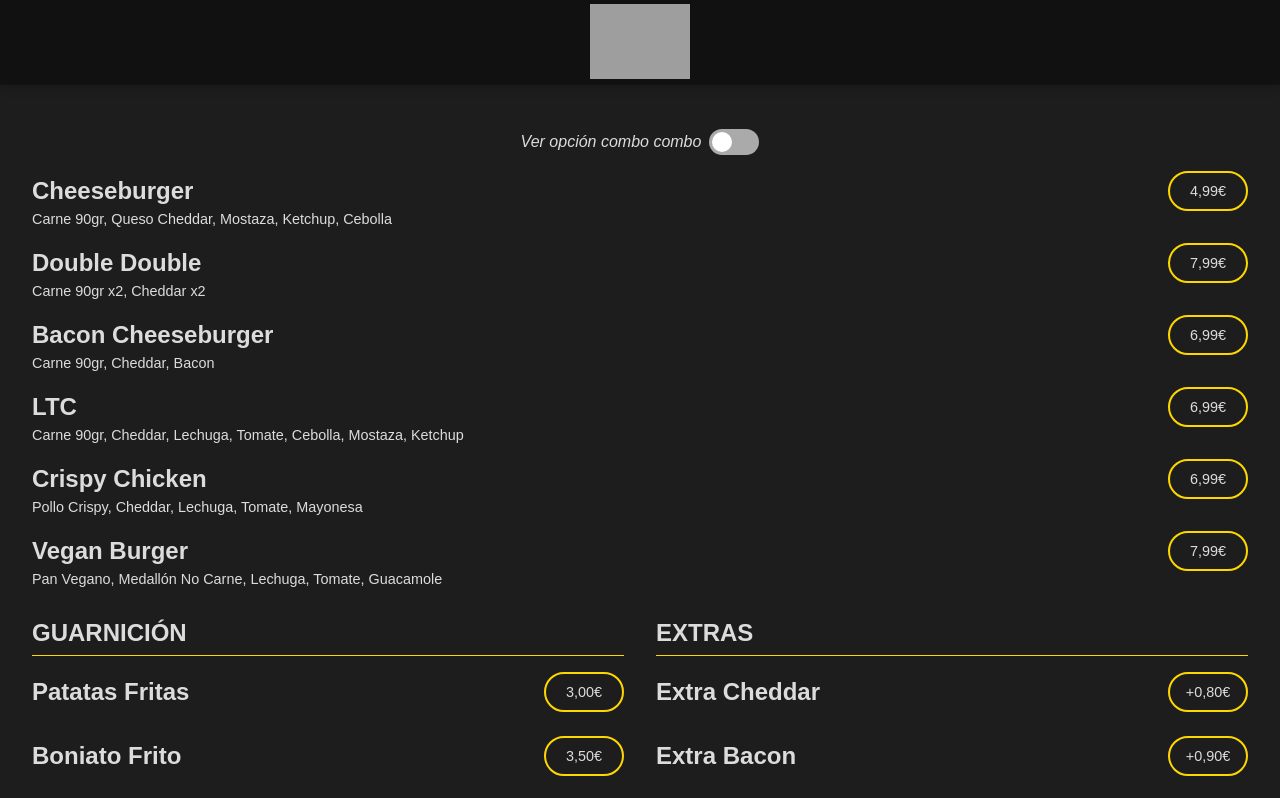
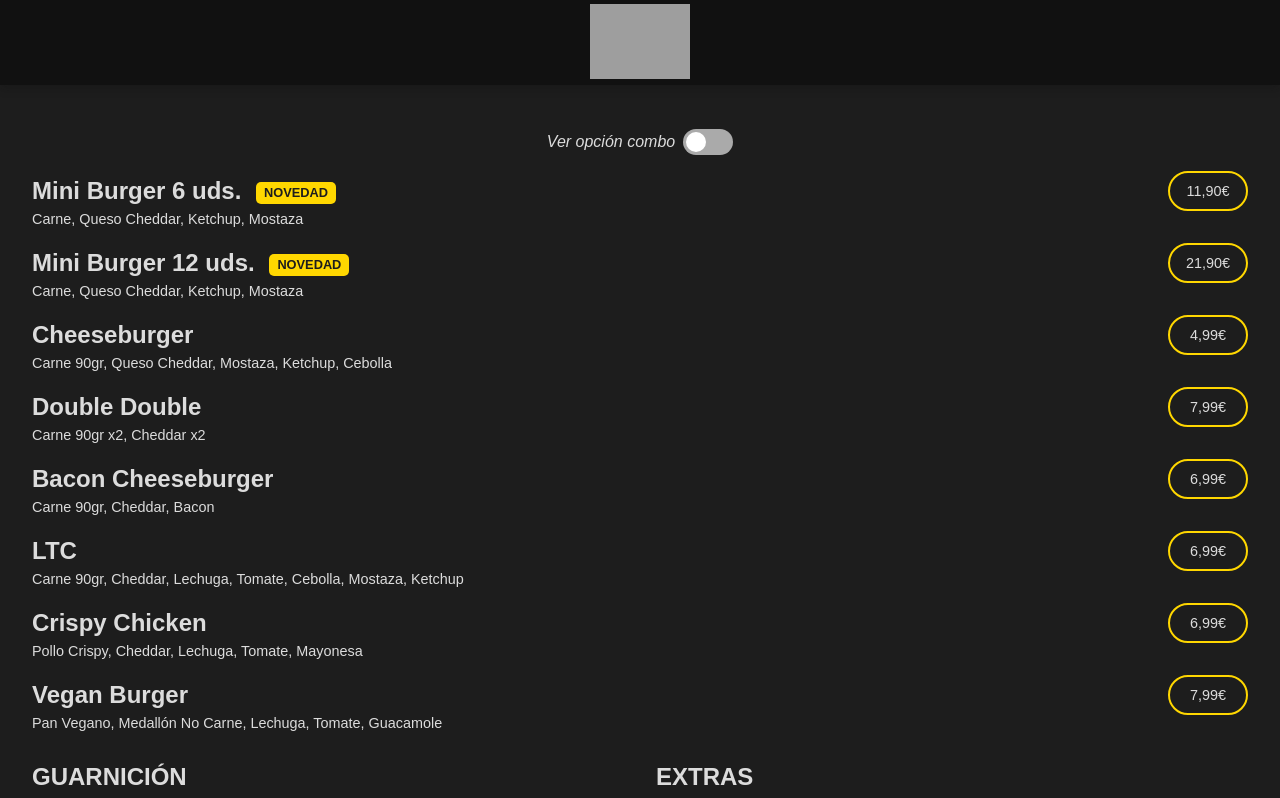
Before and after one commit to paablooag/kiko-burguer, a Nuxt app: page /carta in a window 1280 px wide. Shown: the top 798 px of the page. Built offline with nearby package versions, Linux system fonts and the light colour scheme; grey boxes are pictures that could not be loaded; a web font is replaced by a local one.

Commit message:
Add mini burger product

```diff
--- a/pages/carta.vue
+++ b/pages/carta.vue
@@ -6,7 +6,7 @@
     </div>
 
     <div class="combo-switch">
-      <span class="combo-text">{{ showCombos ? 'Ver opción sin combo' : 'Ver opción combo combo' }}</span>
+      <span class="combo-text">{{ showCombos ? 'Ver opción sin combo' : 'Ver opción combo' }}</span>
       <label class="switch">
         <input type="checkbox" v-model="showCombos" />
         <span class="slider"></span>
@@ -55,7 +55,10 @@
         <ul>
           <li v-for="burger in products.burgers" :key="burger.name">
             <div class="burger-item">
-              <h2>{{ burger.name }}</h2>
+              <h2>
+                {{ burger.name }}
+                <span v-if="burger.name.includes('Mini Burger')" class="novedad">NOVEDAD</span>
+              </h2>
               <span class="price-circle">{{ burger.price }}</span>
             </div>
             <p>{{ burger.description }}</p>
@@ -94,13 +97,11 @@
   <Footer />
 </template>
 
-
 <script setup>
 import { ref } from 'vue'
 
 // Controla si se muestra el menú normal (false) o los combos (true)
 const showCombos = ref(false)
-
 
 useHead({
   title: 'Kiko Undefiled Burger | Carta',
@@ -137,6 +138,8 @@ const products = {
     { name: "Zumo de melocotón/piña", price: "1,80€" },
   ],
   burgers: [
+    { name: "Mini Burger 6 uds.", price: "11,90€", description: "Carne, Queso Cheddar, Ketchup, Mostaza" },
+    { name: "Mini Burger 12 uds.", price: "21,90€", description: "Carne, Queso Cheddar, Ketchup, Mostaza" },
     { name: "Cheeseburger", price: "4,99€", description: "Carne 90gr, Queso Cheddar, Mostaza, Ketchup, Cebolla" },
     { name: "Double Double", price: "7,99€", description: "Carne 90gr x2, Cheddar x2" },
     { name: "Bacon Cheeseburger", price: "6,99€", description: "Carne 90gr, Cheddar, Bacon" },
@@ -201,8 +204,7 @@ const products = {
   align-items: center;
   gap: 0.5rem;
   justify-content: center;
-  margin-top: 8%
-
+  margin-top: 8%;
 }
 .switch {
   position: relative;
@@ -283,6 +285,18 @@ input:checked + .slider:before {
   margin-left: 1rem;
 }
 
+/* Estilo para la novedad */
+.novedad {
+  background-color: #FFD700;
+  color: #1d1d1d;
+  padding: 0.2rem 0.5rem;
+  border-radius: 5px;
+  font-weight: bold;
+  font-size: 0.8rem;
+  margin-left: 0.5rem;
+  vertical-align: middle;
+}
+
 /* Estilo para la descripción del producto */
 .burgers p {
   font-size: 0.9rem;
@@ -358,7 +372,7 @@ input:checked + .slider:before {
   }
   .combo-switch {
     flex-direction: column;
-    margin-top: 20%
+    margin-top: 20%;
   }
   .drinks-container {
     flex-direction: column;
```
